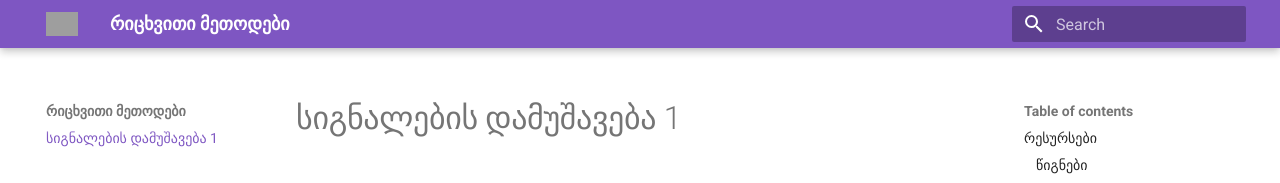
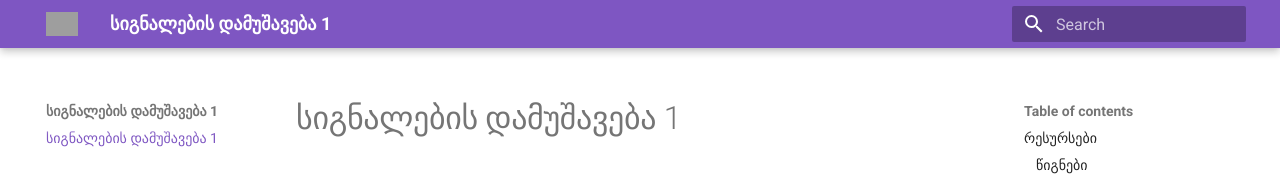
Before and after one commit to gugavar/signal-processing-1-fall-2026, an MkDocs documentation site: the page built from docs/index.md, in a window 1280 px wide. Shown: the top 183 px of the page. Built offline with MkDocs 1.6.1 and Material for MkDocs 9.7.7, drawn with Linux system fonts in a browser that asks for light colours; grey boxes are pictures that could not be loaded.

Commit message:
Set Signal Processing site name

```diff
--- a/mkdocs.yml
+++ b/mkdocs.yml
@@ -1,4 +1,4 @@
-site_name: რიცხვითი მეთოდები
+site_name: სიგნალების დამუშავება 1
 site_description: საკურსო მასალები
 
 theme:
```
